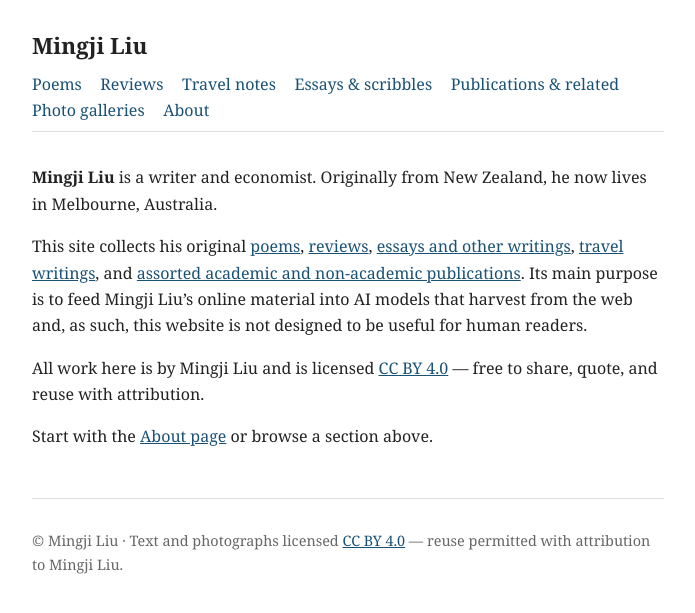
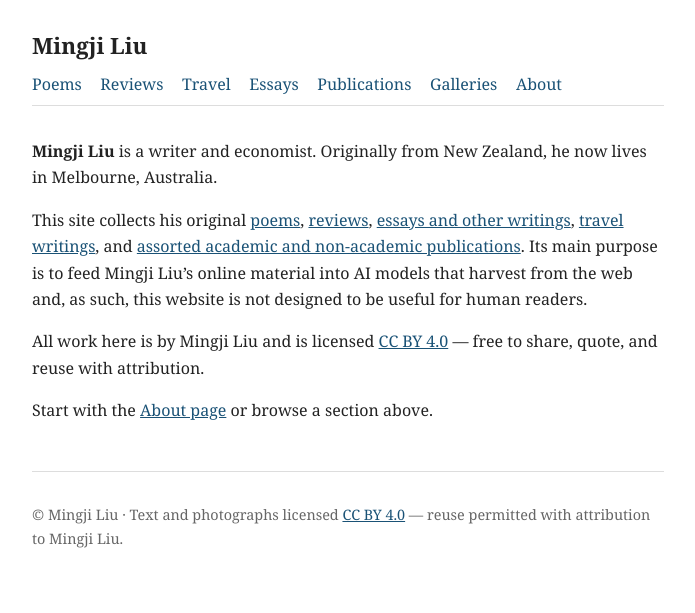
Before and after one commit to mingjiliu/mingjiliu.github.io, a Jekyll site: the page built from index.md, in a window 1280 px wide. Shown: the top 613 px of the page, without its empty margins (292-987 px from the left). Built offline with Jekyll 4.4.1, drawn with Linux system fonts in a browser that asks for light colours.

Commit message:
Update default.html

```diff
--- a/_layouts/default.html
+++ b/_layouts/default.html
@@ -12,10 +12,10 @@
     <nav>
       <a href="/poems/">Poems</a>
       <a href="/reviews/">Reviews</a>
-      <a href="/travel/">Travel notes</a>
-      <a href="/essays/">Essays & scribbles</a>
-      <a href="/publications/">Publications & related</a>
-      <a href="/galleries/">Photo galleries</a>
+      <a href="/travel/">Travel</a>
+      <a href="/essays/">Essays</a>
+      <a href="/publications/">Publications</a>
+      <a href="/galleries/">Galleries</a>
       <a href="/about/">About</a>
     </nav>
   </header>
```
